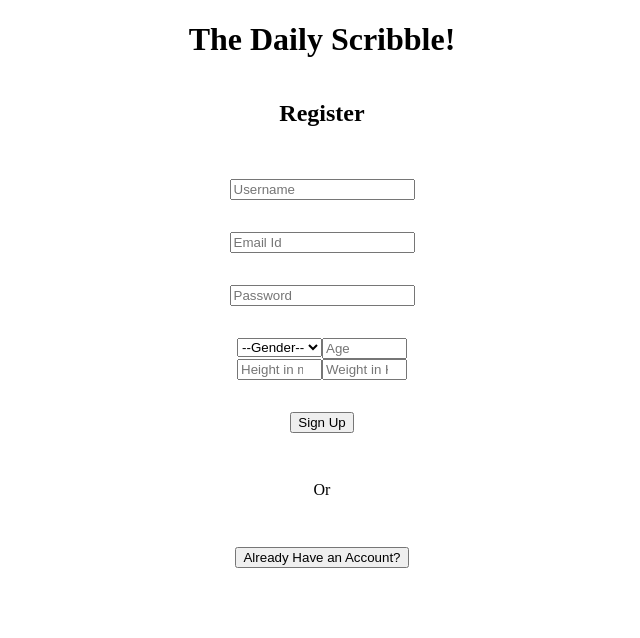
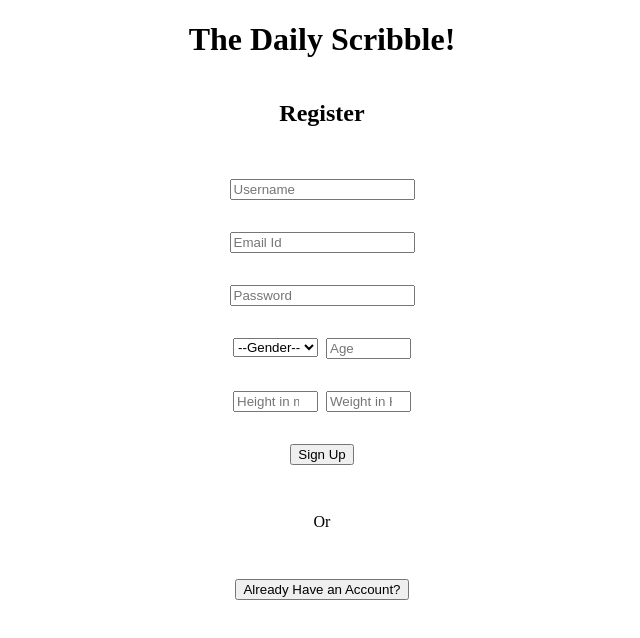
Before and after one commit to R0hanNayan/ActiSync, a React (Create React App) app in the folder client/: page /auth in a window 1280 px wide. Shown: the top 638 px of the page, without its empty margins (318-958 px from the left). Built offline with nearby package versions, Linux system fonts and the light colour scheme.

Commit message:
Registration Page CSS Changes

```diff
--- a/client/src/scenes/register/register.css
+++ b/client/src/scenes/register/register.css
@@ -24,4 +24,6 @@
 .userDetails{
     display: grid;
     grid-template-columns: repeat(2, 2fr);
+    column-gap: 0.5rem;
+    row-gap: 2rem;
 }
```
